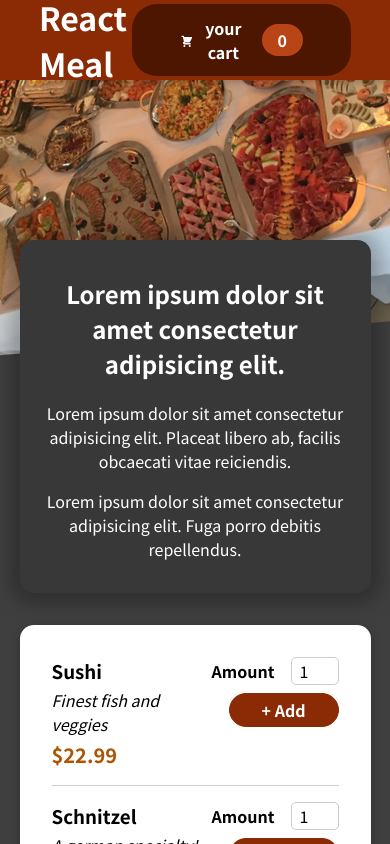
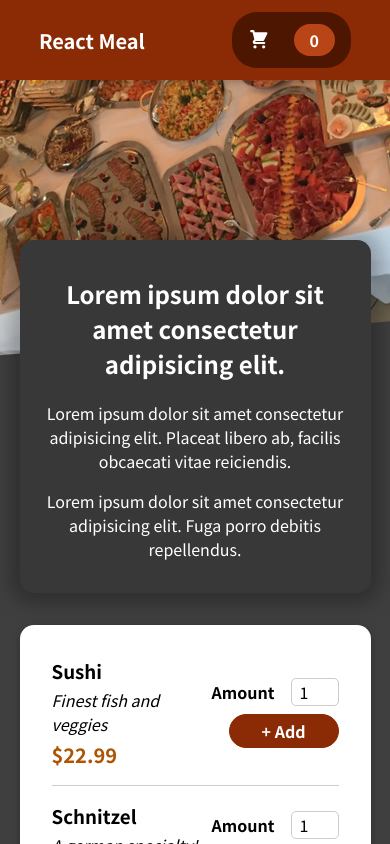
Before and after one commit to raanaweysi/foodReservation, a React (Create React App) app: page / in a window 390 px wide. Shown: the top 844 px of the page. Built offline with nearby package versions, Linux system fonts and the light colour scheme.

Commit message:
responsiving

```diff
--- a/src/component/Meals/MealItem/Mealitem.jsx
+++ b/src/component/Meals/MealItem/Mealitem.jsx
@@ -27,7 +27,7 @@ const MealItem = (props) => {
       <div className={classes.description}>{props.description}</div>
       <div className={classes.price}>{price}</div>
     </div>
-    <div><MealItemForm onAddToCart={AddToCartHandler} /></div>
+    <div className={classes.continer}><MealItemForm onAddToCart={AddToCartHandler} /></div>
     </li>
    </Fragment>
    );
--- a/src/component/Meals/MealItem/Mealitem.module.css
+++ b/src/component/Meals/MealItem/Mealitem.module.css
@@ -20,3 +20,9 @@
   color: #ad5502;
   font-size: 1.25rem;
 }
+@media (max-width: 500px) {
+  .continer{
+    display: flex;
+    align-items: center;
+  }
+}
--- a/src/component/layout/Header.module.css
+++ b/src/component/layout/Header.module.css
@@ -27,3 +27,8 @@
   object-fit: cover;
   transform: rotateZ(-5deg) translateY(-4rem) translateX(-1rem);
 }
+@media (max-width: 550px){
+  .header h1 {
+    font-size: 20px;
+  }
+}
--- a/src/component/layout/HeaderCartButton.jsx
+++ b/src/component/layout/HeaderCartButton.jsx
@@ -35,7 +35,7 @@ const HeaderCartButton = (props) => {
   return (
     <button onClick={props.onclick} className={btnClasses}>
       <span className={classes.icon}><CartIcon/></span>
-      <span>your cart</span>
+      <span className={classes.text}>your cart</span>
       <span className={classes.badge}>{numberOfCartContext}</span>
     </button>
    );
--- a/src/component/layout/HeaderCartButton.module.css
+++ b/src/component/layout/HeaderCartButton.module.css
@@ -57,3 +57,15 @@
     transform: scale(1);
   }
 }
+
+
+@media (max-width: 550px) {
+  .button {
+  padding: 0.75rem 1rem;
+  }
+
+  .text {
+    display: none;
+  }
+
+}
```
Also changed, not shown: src/component/Meals/MealItem/mealItemForm.module.css (line endings or trailing spaces).
